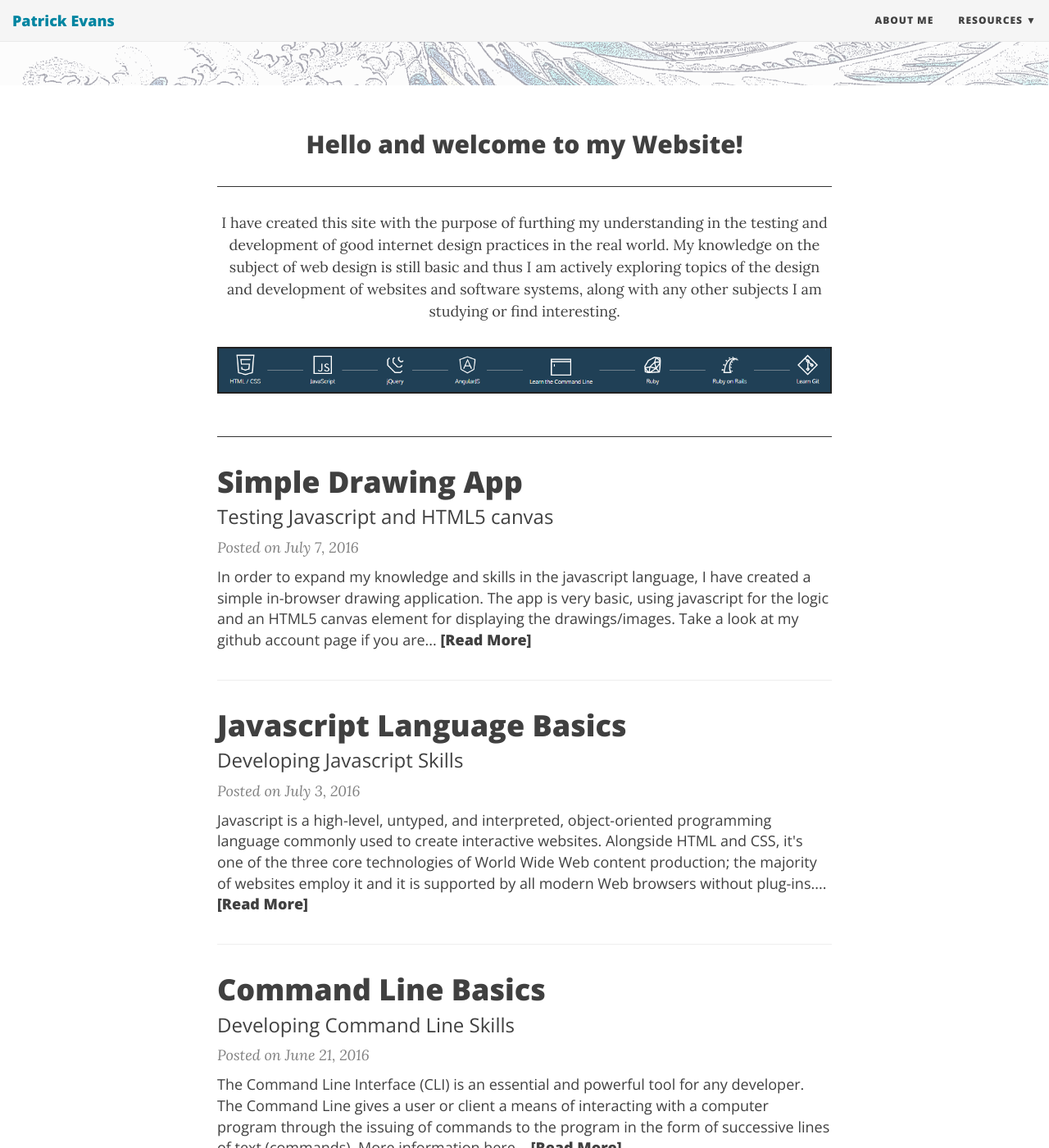
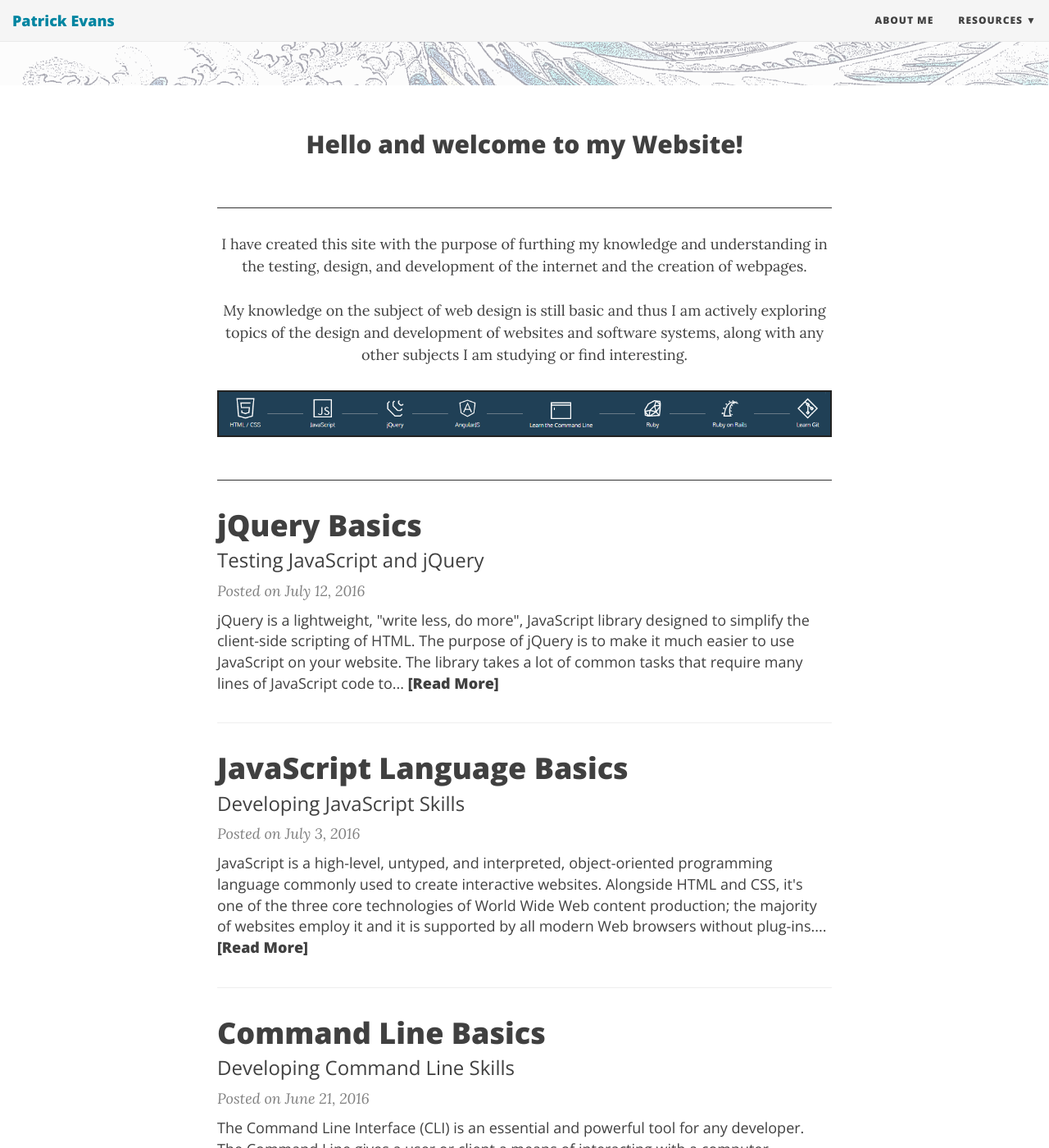
Before and after one commit to patevs/old_blog, a Jekyll site: the page built from index.html, in a window 1280 px wide and 1400 px high, scrolled down 527 px. Shown: the whole window at 82% size. Built offline with Jekyll 4.4.1, drawn with Linux system fonts in a browser that asks for light colours; nearby versions of some CDN libraries; the list of posts is cut into pages by our own code.

Commit message:
updates $ jQuery post

````diff
--- a/_posts/2016-07-03-javascript-basics.md
+++ b/_posts/2016-07-03-javascript-basics.md
@@ -1,11 +1,11 @@
 ---
 layout: post
-title: Javascript Language Basics
-subtitle: Developing Javascript Skills
+title: JavaScript Language Basics
+subtitle: Developing JavaScript Skills
 ---
 
 <div style="border-bottom:1px solid black">
-<i>Javascript</i> is a high-level, untyped, and interpreted, object-oriented
+<i>JavaScript</i> is a high-level, untyped, and interpreted, object-oriented
 programming language commonly used to create interactive websites.
 Alongside HTML and CSS, it's one of the three core technologies of
 <a href="https://en.wikipedia.org/wiki/World_Wide_Web">World Wide Web</a>
@@ -18,7 +18,7 @@ content production; the majority of websites employ it and it is supported
 <br>
 
 ## Variables
-We store data values in variables. We can bring back the values of these variables by typing the variable name.
+We store data values in variables if we want to use that information at a later time. We can bring back the values of these variables by typing the variable name.
 
 ```javascript
 var myVar = "Hello World!"; 	// creates a variable 'myVar' with value "Hello World!"
@@ -52,7 +52,7 @@ There are five primitive data types in JavaScript. They are as follows:
 <br>
 
 ## Manipulating Numbers & Strings
-There are many ways to manipulate numbers and strings in Javascript including:
+There are many ways to manipulate numbers and strings in JavaScript including:
 
   - comparisons (e.g. `>`, `<=`)
   - modulo (e.g. `%`)
--- a/_posts/2016-07-07-drawing-app.md
+++ b/_posts/2016-07-07-drawing-app.md
@@ -2,12 +2,13 @@
 layout: post
 title: Simple Drawing App
 subtitle: Testing Javascript and HTML5 canvas
+published: false
 ---
 
-In order to expand my knowledge and skills in the javascript language,
-I have created a simple in-browser drawing application.
+Created using javascript and the HTML5 canvas element, I have made this drawing
+app in order to further my knowledge on the design and development of web applications.
 
-The app is very basic, using javascript for the logic and an HTML5 canvas element for displaying the drawings/images.
+The app is very basic, using javascript for the logic and the HTML5 canvas element for displaying the drawings/images.
 
 Take a look at my <a href="https://patevs.github.io/drawing-app/">github account</a> page if you are interested in seeing the code for the app.
 
--- /dev/null
+++ b/_posts/2016-07-12-jquery-basics.md
@@ -0,0 +1,122 @@
+---
+layout: post
+title: jQuery Basics
+subtitle: Testing JavaScript and jQuery
+---
+
+<div style="border-bottom:1px solid black">
+<i>jQuery</i> is a lightweight, <i>"write less, do more"</i>, JavaScript library designed to simplify the client-side scripting of HTML. The purpose of jQuery is to make it much easier to use JavaScript on your website.
+
+<br>
+The library takes a lot of common tasks that require many lines of JavaScript code to accomplish, and wraps them into methods that you can call with a single line of code.
+
+<br>
+jQuery also simplifies a lot of the complicated things from JavaScript, like AJAX calls and DOM manipulation.
+
+<p style="text-align:center"> More information on<a href="http://patevs.github.io/2016-07-03-javascript-basics/"> JavaScript</a></p>
+
+ <p style="text-align:center"> More information on<a href="https://oscarotero.com/jquery/"> jQuery</a></p>
+</div>
+
+<br>
+
+## The Document Object Model (DOM)
+When a web page is loaded, the browser creates a <strong>D</strong>ocument <strong>O</strong>bject <strong>M</strong>odel of the page.
+The DOM allows javascript and jquery to access, modifiy, remove, and add HTML elements
+to the document or webpage.
+
+<strong>The HTML DOM is constructed as a tree of Objects:</strong>
+
+<img src="http://www.w3schools.com/js/pic_htmltree.gif" style="border:1px solid black; display:block; margin:auto; padding:10px" />
+
+<br>
+
+## Using jQuery
+In order to start using jQuery you must first reference it with the HTML ```<script>``` tag within the ```<head>``` of your HTML the document. This is done as follows:
+
+```html
+<head>
+  <!-- jQuery snippet: -->
+  <script src="https://ajax.googleapis.com/ajax/libs/jquery/3.0.0/jquery.min.js"></script>
+  <!-- jQuery UI snippet: -->
+  <link rel="stylesheet" href="https://ajax.googleapis.com/ajax/libs/jqueryui/1.11.4/themes/smoothness/jquery-ui.css">
+  <script src="https://ajax.googleapis.com/ajax/libs/jqueryui/1.11.4/jquery-ui.min.js"></script>
+</head>
+```
+<br>
+
+## jQuery Syntax
+The jQuery syntax is tailor-made for <strong>selecting</strong> HTML elements and performing some <strong>action</strong> on the element(s).
+
+Basic syntax is: <strong>$(<i>selector</i>).<i>action</i>()</strong>
+
+Examples:
+
+```javascript
+$(this).hide()        // hides the current element.
+
+$(".test").hide()    // hides all elements with class="test"
+
+$("#test").hide()    // hides the element with id="test"
+```
+<br>
+
+## The Document Ready Event
+It is good practice to wait for the document to be fully loaded and ready before working with it. This is to prevent any jQuery code from running before the document is finished loading (is ready).
+
+```javascript
+// standard syntax
+$(document).ready(function(){
+
+   // jQuery methods go here...
+
+});
+// minimal syntax
+$(function(){
+
+   // jQuery methods go here...
+
+});
+```
+<br>
+
+## Selectors
+jQuery selectors are used to "find" (or select) HTML elements based on their name, id, classes, types, attributes, values of attributes and much more.
+
+All selectors in jQuery start with the dollar sign and parentheses: <strong>$()</strong>
+
+<strong> </strong>
+
+```javascript
+// element selector
+$("p")			// selects all <p> elements on the page
+
+// id selector
+$("#test")		// selects the element with the id 'test'
+
+// class selector
+$("#test")		// selects all elements with the class 'test'
+```
+
+<strong> More Selectors: </strong>
+
+```javascript
+$("*")			// Selects all elements
+$(this)	                // Selects the current HTML element
+$("p.intro")	        // Selects all <p> elements with class="intro"
+$("p:first")	        // Selects the first <p> element
+$("ul li:first")	        // Selects the first <li> element of the first <ul>
+$("ul li:first-child")	// Selects the first <li> element of every <ul>
+$("[href]")	        // Selects all elements with an href attribute
+$("a[target='_blank']")	// Selects all <a> elements with target attribute value equal to "_blank"
+$("a[target!='_blank']")// Selects all <a> elements with target attribute value NOT equal to "_blank"
+```
+<br>
+
+## jQuery Events
+All the different visitor's actions that a web page can respond to
+are called events. An event represents the precise moment when something
+happens.
+
+<strong>Here are some common DOM events:</strong>
+<img src="/img/DOM-events.png" style="border:px solid black">
--- a/aboutme.md
+++ b/aboutme.md
@@ -4,11 +4,8 @@ title: About me
 subtitle:
 ---
 
-My name is <a href="https://github.com/patevs"><strong> Patrick Evans </strong></a> and I am a 19 year old
-student living in Wellington, New Zealand. I currently study at <i>Victoria University Wellington</i>
-where I am in my second year of study towards a Bachelor of Engineering in Software and Computer Science.
+My name is <a href="https://github.com/patevs"><strong> Patrick Evans </strong></a> and I am a 19 year old student living in Wellington, New Zealand. I currently study at <i>Victoria University Wellington</i> where I am in my second year of study towards a Bachelor of Engineering in Software and Computer Science.
 
 I am extremely interested in everything to do with engineering especially subjects of electronics, computer system, and software design and development.
 
-The pupose of this website is to create an enviroment for developing skills and testing ideas on whatever
-topics I find intriguing or am studying.
+The purpose of this website is to create an enviroment for developing skills and testing ideas on whatever topics I find intriguing or am studying.
--- a/index.html
+++ b/index.html
@@ -7,17 +7,17 @@ bigimg: /img/great-wave.png
 
 <strong><h2 style="text-align:center">Hello and welcome to my Website!</h2></strong>
 <br>
+<br>
 <div class="intro">
   <p style="text-align:center">
-    I have created this site with the purpose of furthing my understanding in the testing
-    and development of good internet design practices in the real world. My knowledge
-    on the subject of web design is still basic and thus I am actively exploring topics
-    of the design and development of websites and software systems, along with any other
-    subjects I am studying or find interesting.
+    I have created this site with the purpose of furthing my knowledge and understanding in the testing, design, and development of the internet and the creation of webpages.
+    <br>
+    <br>
+    My knowledge on the subject of web design is still basic and thus I am actively exploring topics of the design and development of websites and software systems, along with any other subjects I am studying or find interesting.
   </p>
 
   <div class="imgWrap">
-    <img src="img/full-stack.png" alt="Enjoy the code" style="text-align:center"/>
+    <img src="/img/full-stack.png" alt="Enjoy the code" style="text-align:center"/>
     <span class="imgDescription"> <p class="imgtext">Enjoy the code!</p> </span>
   </div>
   <br>
````
Also changed, not shown: img/DOM-events.png (added).
